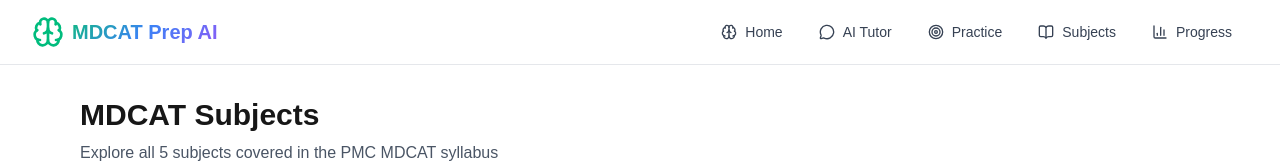
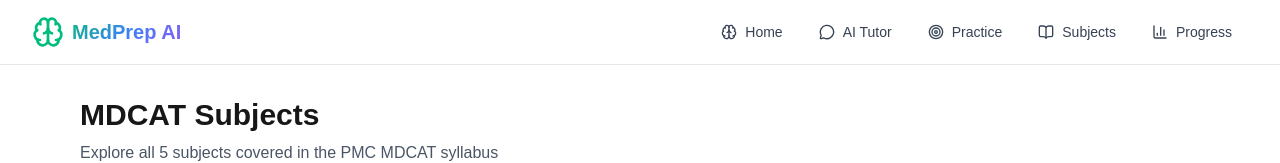
Before and after one commit to YasirKhanPathan/MDCAT-Prep-AI-Website, a Next.js app: page /subjects in a window 1280 px wide. Shown: the top 163 px of the page. Built offline with nearby package versions, Linux system fonts and the light colour scheme.

Commit message:
Final commit - MedPrep AI v1.0 with README and env example

```diff
--- a/package.json
+++ b/package.json
@@ -1,5 +1,5 @@
 {
-  "name": "mdcat-prep",
+  "name": "medprep-ai",
   "version": "0.1.0",
   "private": true,
   "scripts": {
--- a/src/app/layout.tsx
+++ b/src/app/layout.tsx
@@ -14,7 +14,7 @@ const geistMono = Geist_Mono({
 });
 
 export const metadata: Metadata = {
-  title: "MDCAT Prep AI - Your Smart Study Companion",
+  title: "MedPrep AI - Your Smart MDCAT Study Companion",
   description:
     "AI-powered MDCAT preparation platform for Pakistani medical students. Practice MCQs, chat with AI tutor, and track your progress.",
   keywords: "MDCAT, PMC, medical admission, Pakistan, AI tutor, MCQ practice",
--- a/src/components/Navbar.tsx
+++ b/src/components/Navbar.tsx
@@ -21,7 +21,7 @@ export default function Navbar() {
         <div className="flex items-center justify-between h-16">
           <Link href="/" className="flex items-center gap-2 font-bold text-xl">
             <Brain className="h-8 w-8 text-emerald-500" />
-            <span className="gradient-text">MDCAT Prep AI</span>
+            <span className="gradient-text">MedPrep AI</span>
           </Link>
 
           {/* Desktop Nav */}
```
Also changed, not shown: 1 other file (tests, documents, lock files or other folders).
